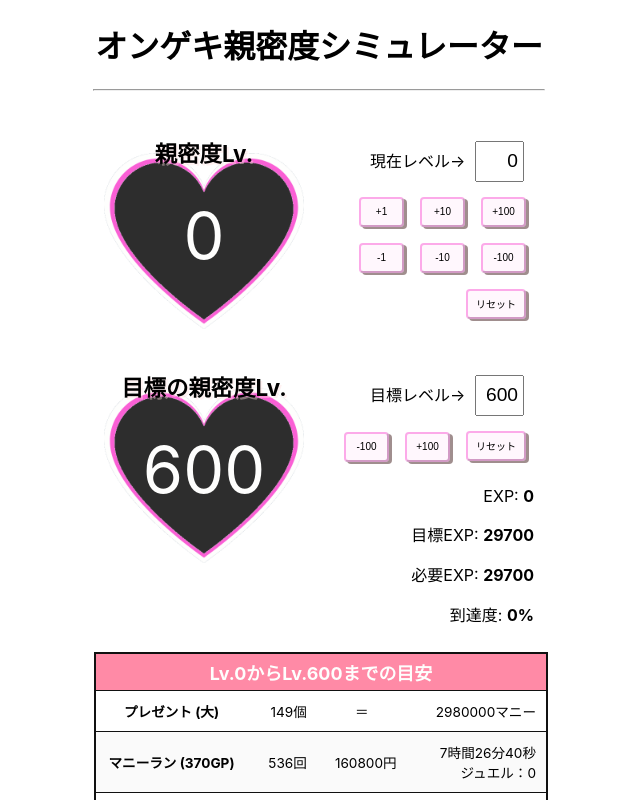
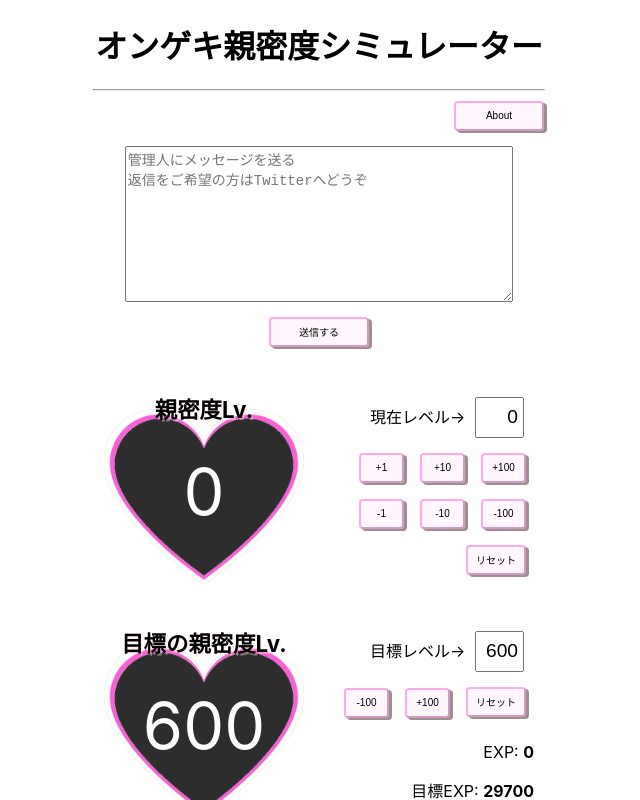
Before and after one commit to Rikiya3702/simgeki_intimacy, a React (Create React App) app: page / in a window 1280 px wide. Shown: the top 800 px of the page, without its empty margins (321-961 px from the left). Built offline with nearby package versions, Linux system fonts and the light colour scheme.

Commit message:
Create MailForm

```diff
--- a/src/components/App.js
+++ b/src/components/App.js
@@ -44,7 +44,7 @@
     super(props)
     this.state = {
       simcon_flag: false,
-      updated_flag: false,
+      about_flag: false,
       table_hidden_flag: "TABLE_HIDDEN_FLAG_BOTH"
     }
   }
@@ -68,8 +68,9 @@
 
         <div className="w-450 mx-auto">
           <div className="text-right">
-            <button className="btn-toggle btn-about d-none" onClick={ this.aboutHandleClick }>{ this.state.about_flag ? "戻る" : "About" }</button>
+            <button className="btn-toggle btn-about" onClick={ this.aboutHandleClick }>{ this.state.about_flag ? "戻る" : "About" }</button>
           </div>
+          <MailForm />
           <CSSTransition in={this.state.about_flag} classNames="sidedoor" timeout={1000}>
             <div className="sidedoor mx-auto mt-3">
               <div id="About">
@@ -406,6 +407,9 @@
           <li>YouTube</li>
         </ul>
         <div className="mx-auto mt-2">
+          <MailForm />
+        </div>
+        <div className="mx-auto mt-2">
           <button className="btn-toggle mb-2" onClick={ this.updatedHandleClick }>更新履歴{ this.state.updated_flag ? "を閉じる" : "" }</button>
           <CSSTransition in={this.state.updated_flag} classNames="door" timeout={1000}>
             <div className="door mx-auto">
@@ -416,6 +420,44 @@
           </CSSTransition>
         </div>
 
+      </React.Fragment>
+    )
+  }
+}
+
+class MailForm extends Component {
+  constructor(props) {
+  super(props)
+  this.state = {value: ""}
+  this.handleChange = this.handleChange.bind(this)
+  this.sendEmail = this.sendEmail.bind(this)
+  }
+
+  handleChange(event) {
+  this.setState({value: event.target.value});
+  }
+
+  sendEmail = (event) => {
+    if(window.confirm('送信してもよろしいですか？')){
+      fetch('https://huvjqwh343.execute-api.ap-northeast-1.amazonaws.com/production', {
+        method: 'POST',
+        mode: "no-cors",
+        headers: {
+          'Accept': 'application/json',
+          'Content-Type': 'application/json'
+        },
+        body: JSON.stringify( {"subject":"ONGEKI Intimacy Simulator Mail form", "body": this.state.value} )
+      })
+      }
+    }
+
+  render(){
+    return(
+      <React.Fragment>
+        <form className="mailform" onSubmit={ this.sendEmail }>
+          <textarea placeholder="管理人にメッセージを送る&#13;&#10;返信をご希望の方はTwitterへどうぞ" value={this.state.value} onChange={this.handleChange}></textarea>
+          <input type="submit" value="送信する" className="btn-submit"></input>
+        </form>
       </React.Fragment>
     )
   }
@@ -449,7 +491,7 @@
   render(){
   return(
     <div className="input_field">
-      <label for="lv_now">現在レベル→</label>
+      <label htmlFor="lv_now">現在レベル→</label>
       <input
         id="lv_now"
         className="input_lv"
@@ -479,7 +521,7 @@
   render(){
   return(
     <div className="input_field">
-      <label for="lv_goal">目標レベル→</label>
+      <label htmlFor="lv_goal">目標レベル→</label>
       <input
         name="lv_goal"
         className="input_lv"
@@ -563,6 +605,7 @@
   const classname = "changed-value"
   const blue = { color: "rgb(40,40,240)"}
   const red = { color: "rgb(240,40,40)"}
+
   return(
     <TransitionGroup>
       {props.value.map((value, index) => (
--- a/src/components/App.scss
+++ b/src/components/App.scss
@@ -185,3 +185,40 @@
 .btn-about{
   width: 90px;
 }
+.mailform{
+  width: 100%;
+
+  textarea{
+    display: block;
+    resize: vertical;
+    margin: 15px auto;
+    font-size: 14px;
+    width: 85%;
+    height: 150px;
+    max-height: 400px;
+    min-height: 100px;
+  }
+  .btn-submit{
+    display: block;
+    font-size: 10px;
+    outline: none;
+    cursor: pointer;
+    width: 100px;
+    margin: 10px auto;
+    border-radius: 4px;
+    box-shadow: $button-shadow;
+    border-color: $button-border;
+    background-color: $button-back;
+    height: $button-height;
+    &:hover{
+      transition: 0.3s;
+      border-color: $button-border-hover;
+      background-color: $button-back-hover;
+    }
+    &:active{
+      box-shadow: $button-shadow-active;
+      top: 2.5px;
+      left: 1.5px;
+    }
+  }
+}
```
